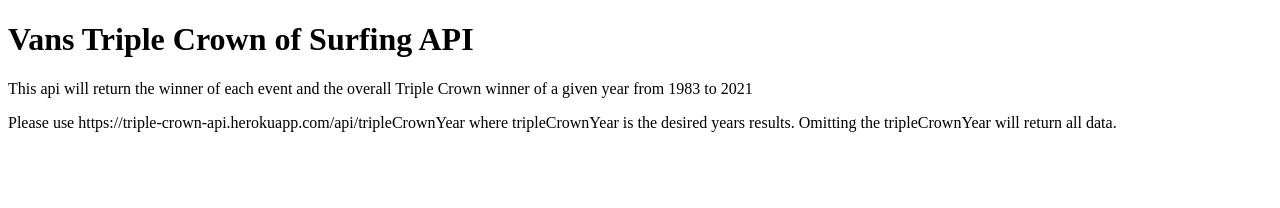
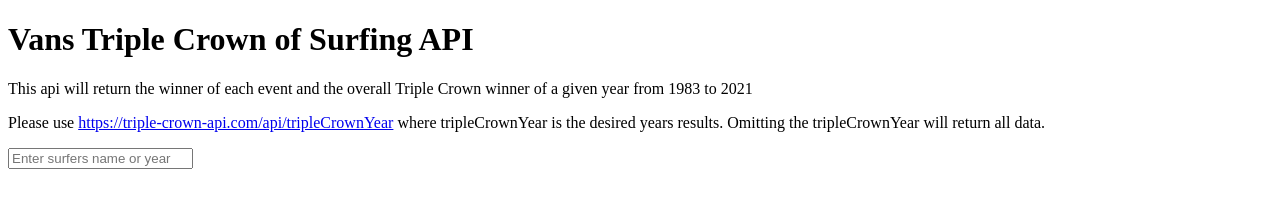
Before and after one commit to kmal808/triple-crown-api, a website: page index.html in a window 1280 px wide. Drawn offline with Linux system fonts and the light colour scheme.

Commit message:
changed url to a tag

```diff
--- a/index.html
+++ b/index.html
@@ -13,9 +13,13 @@
 			winner of a given year from 1983 to 2021
 		</p>
 		<p>
-			Please use https://triple-crown-api.herokuapp.com/api/tripleCrownYear
+			Please use
+			<a href="https://triple-crown-api.herokuapp.com/api/tripleCrownYear"
+				>https://triple-crown-api.com/api/tripleCrownYear</a
+			>
 			where tripleCrownYear is the desired years results. Omitting the
 			tripleCrownYear will return all data.
 		</p>
+		<input type="text" placeholder="Enter surfers name or year" />
 	</body>
 </html>
```
